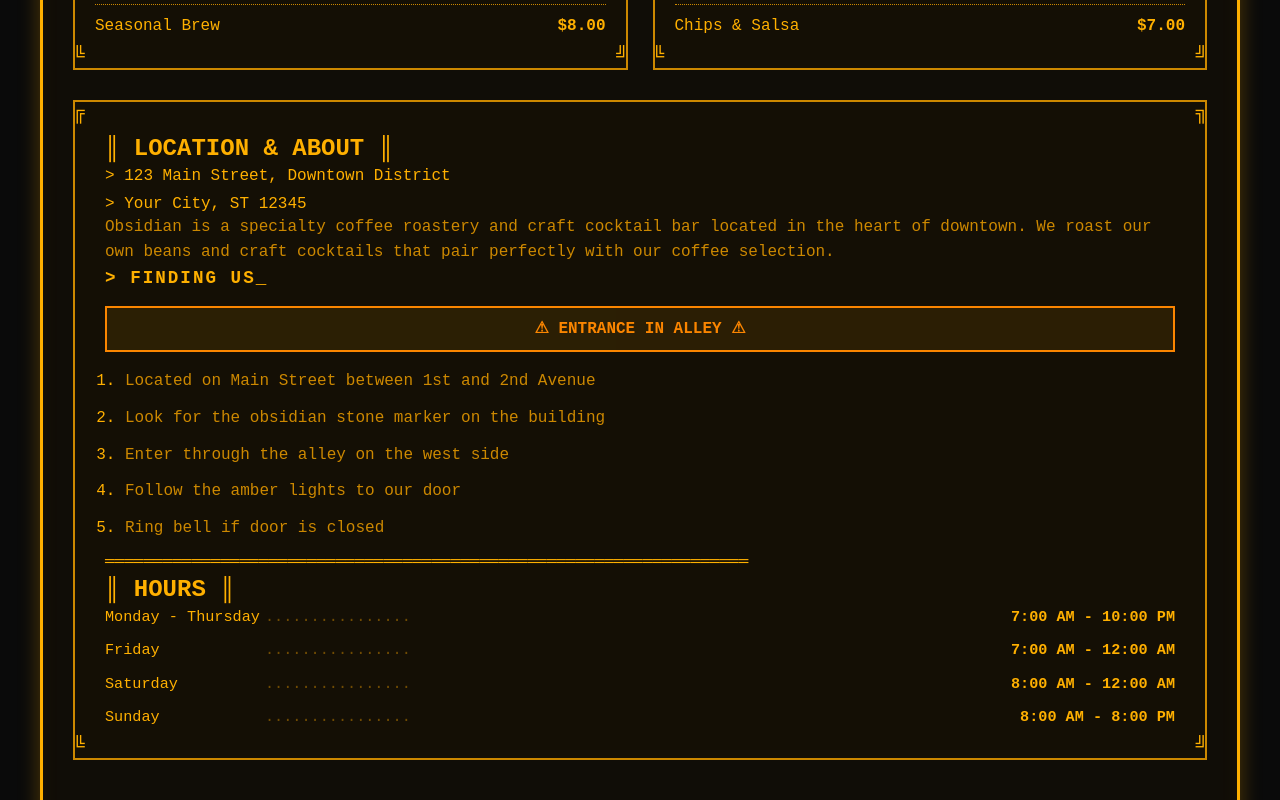
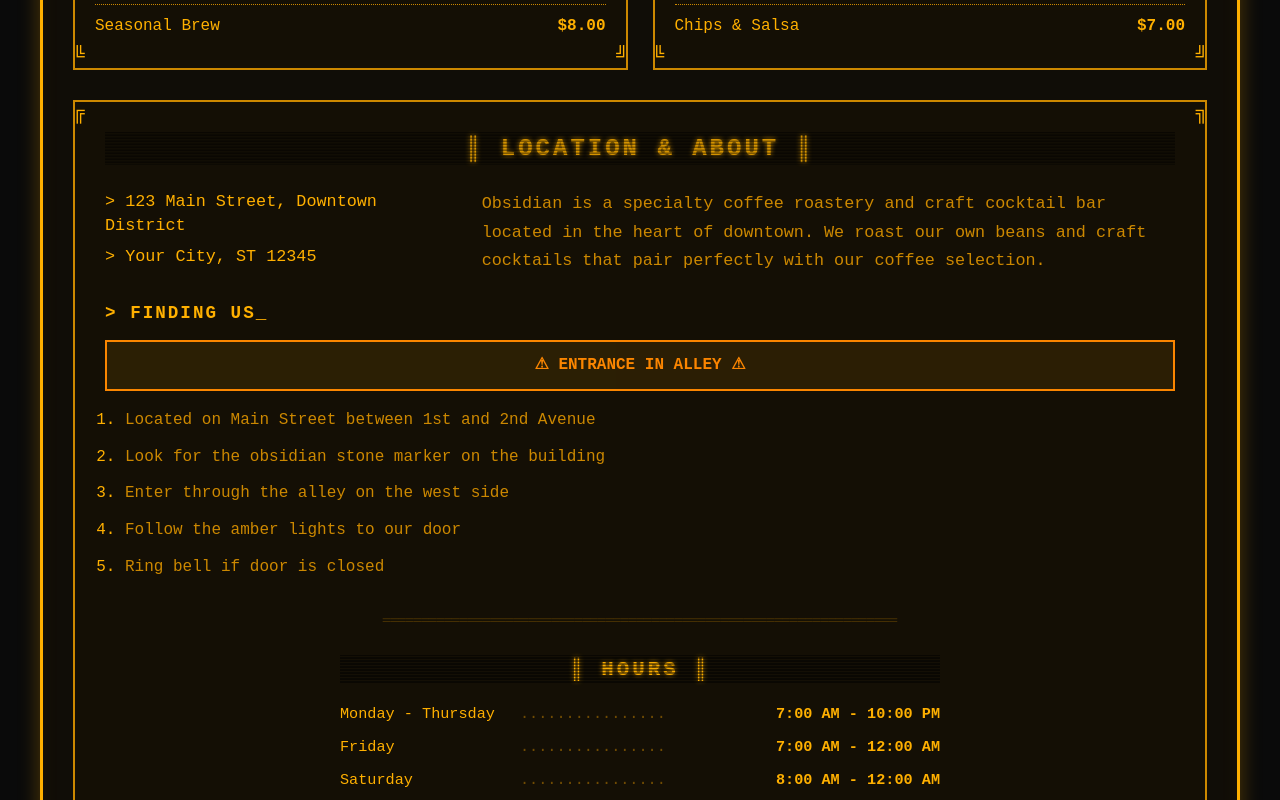
Before and after one commit to lddorse/obsidian, a React (Vite) app: page / in a window 1280 px wide. Shown: the part 1340-2140 px from the top of the page. Built offline with nearby package versions, Linux system fonts and the light colour scheme.

Commit message:
Update App.css

```diff
--- a/src/App.css
+++ b/src/App.css
@@ -367,7 +367,7 @@ body {
 .menu-item:hover .item-name {
   text-shadow: 0 0 8px #ffb000;
 }
-/* Info Section - Full Width */
+/* Info Section - Full Width Stacked */
 .info-section-wide {
   margin: 30px 0;
   position: relative;
@@ -381,24 +381,22 @@ body {
   position: relative;
 }
 
-.info-columns {
-  display: grid;
-  grid-template-columns: 1fr auto 1fr;
-  gap: 40px;
-  align-items: start;
+/* Location Section - Full Width */
+.location-section {
+  margin-bottom: 30px;
 }
 
-.info-column h2 {
+.location-section h2 {
   color: #ffb000;
   text-shadow: 0 0 5px #ffb000;
-  margin-bottom: 20px;
-  font-size: 1.3em;
+  margin-bottom: 25px;
+  font-size: 1.5em;
   text-align: center;
   letter-spacing: 3px;
   position: relative;
 }
 
-.info-column h2::before {
+.location-section h2::before {
   content: "";
   position: absolute;
   top: 0;
@@ -415,67 +413,28 @@ body {
   z-index: 1;
 }
 
-.info-divider {
-  color: #cc8800;
-  font-size: 2em;
-  align-self: stretch;
-  display: flex;
-  align-items: center;
-  opacity: 0.3;
-}
-
-/* Hours Styles */
-.hours-list {
-  display: flex;
-  flex-direction: column;
-  gap: 12px;
-}
-
-.hours-item {
-  display: flex;
-  align-items: center;
-  color: #ffb000;
-  font-size: 0.95em;
-}
-
-.hours-day {
-  min-width: 160px;
-}
-
-.hours-dots {
-  flex: 1;
-  color: #cc8800;
-  opacity: 0.5;
-  overflow: hidden;
-  white-space: nowrap;
-}
-
-.hours-time {
-  text-align: right;
-  font-weight: bold;
-}
-
-/* Location Styles */
-.location-content {
-  display: flex;
-  flex-direction: column;
-  gap: 20px;
+.location-grid {
+  display: grid;
+  grid-template-columns: 1fr 2fr;
+  gap: 30px;
+  margin-bottom: 25px;
 }
 
 .location-address {
   display: flex;
   flex-direction: column;
-  gap: 5px;
+  gap: 8px;
 }
 
 .terminal-line {
   color: #ffb000;
-  font-size: 1em;
+  font-size: 1.05em;
 }
 
 .location-about p {
   color: #cc8800;
-  line-height: 1.6;
+  line-height: 1.7;
+  font-size: 1.05em;
 }
 
 .location-directions h3 {
@@ -489,7 +448,7 @@ body {
   background: rgba(255, 176, 0, 0.1);
   border: 2px solid #ff8800;
   color: #ff8800;
-  padding: 10px;
+  padding: 12px;
   text-align: center;
   margin-bottom: 15px;
   font-weight: bold;
@@ -515,14 +474,87 @@ body {
   color: #ffb000;
 }
 
+/* Horizontal Divider */
+.info-horizontal-divider {
+  color: #cc8800;
+  text-align: center;
+  margin: 25px 0;
+  opacity: 0.3;
+  overflow: hidden;
+  font-size: 0.8em;
+}
+
+/* Hours Section - Centered */
+.hours-section {
+  max-width: 600px;
+  margin: 0 auto;
+}
+
+.hours-section h2 {
+  color: #ffb000;
+  text-shadow: 0 0 5px #ffb000;
+  margin-bottom: 20px;
+  font-size: 1.3em;
+  text-align: center;
+  letter-spacing: 3px;
+  position: relative;
+}
+
+.hours-section h2::before {
+  content: "";
+  position: absolute;
+  top: 0;
+  left: 0;
+  right: 0;
+  bottom: 0;
+  background: linear-gradient(
+    rgba(0, 0, 0, 0) 50%,
+    rgba(0, 0, 0, 0.5) 50%
+  );
+  background-size: 100% 3px;
+  pointer-events: none;
+  animation: scanline 8s linear infinite;
+  z-index: 1;
+}
+
+.hours-list {
+  display: flex;
+  flex-direction: column;
+  gap: 12px;
+}
+
+.hours-item {
+  display: flex;
+  align-items: center;
+  color: #ffb000;
+  font-size: 0.95em;
+}
+
+.hours-day {
+  min-width: 180px;
+}
+
+.hours-dots {
+  flex: 1;
+  color: #cc8800;
+  opacity: 0.5;
+  overflow: hidden;
+  white-space: nowrap;
+}
+
+.hours-time {
+  text-align: right;
+  font-weight: bold;
+}
+
 /* Mobile Responsive */
 @media (max-width: 968px) {
-  .info-columns {
+  .location-grid {
     grid-template-columns: 1fr;
-    gap: 30px;
+    gap: 20px;
   }
 
-  .info-divider {
-    display: none;
+  .hours-section {
+    max-width: 100%;
   }
 }
```
